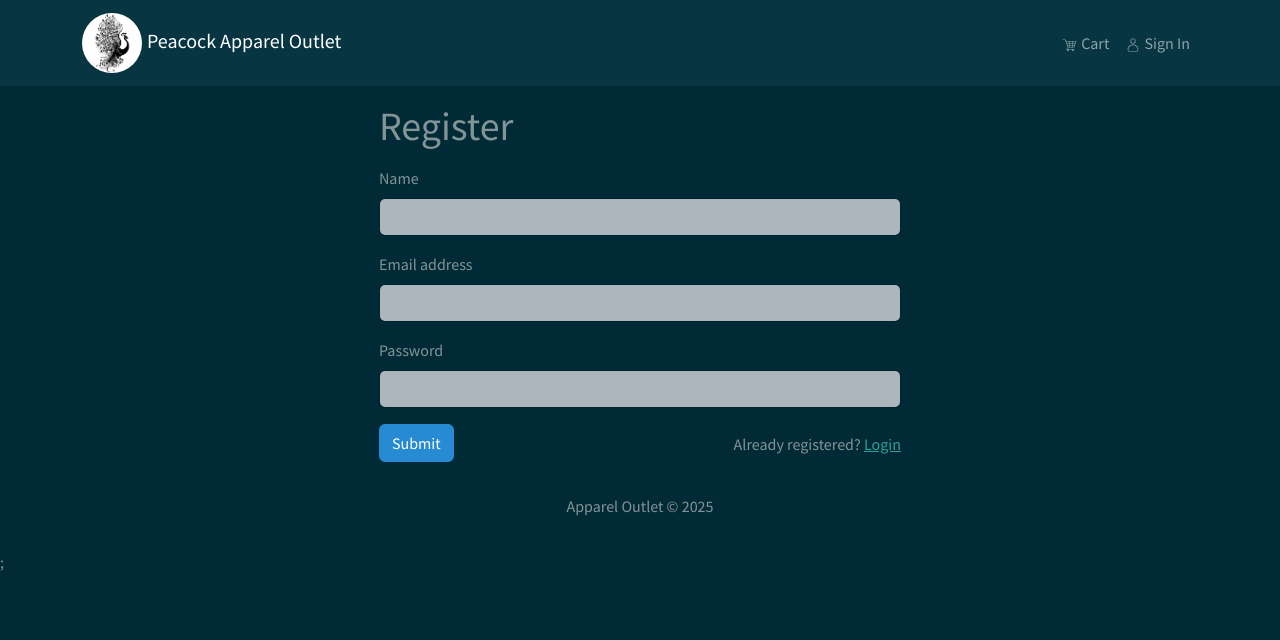
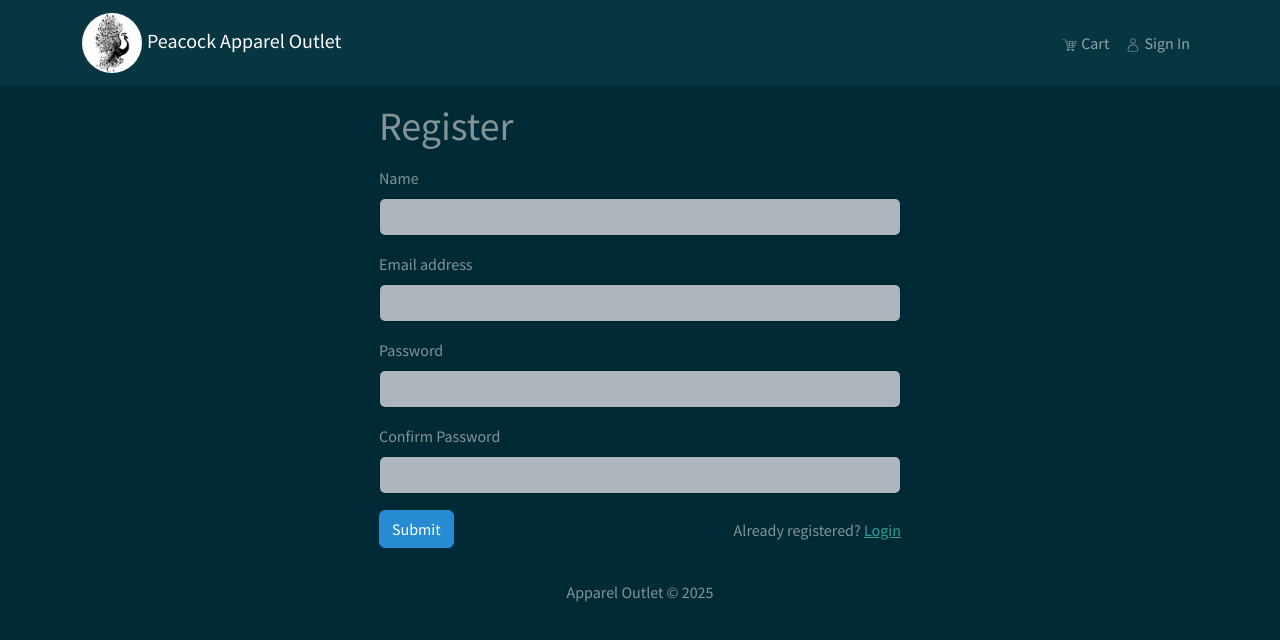
Before and after one commit to sjbenenate/apparel_store, a React (Create React App) app in the folder ui/: page /register in a window 1280 px wide. Shown: the top 640 px of the page. Built offline with nearby package versions, Linux system fonts and the light colour scheme; no server answers.

Commit message:
register form confirm password field

```diff
--- a/ui/src/components/login_form.jsx
+++ b/ui/src/components/login_form.jsx
@@ -28,13 +28,8 @@ const LoginForm = ({ redirect }) => {
             dispatch(setUserCredentials({ ...res }));
             // navigate in useEffect for simple code
         } catch (err) {
-            if (err.status === 409) {
-                const msg = err?.data?.message || err?.error;
-                setAlertMessage(msg);
-                console.warn(msg);
-            } else {
-                console.error(err);
-            }
+            const msg = err?.data?.message || err?.error;
+            setAlertMessage(msg);
         }
     };
 
@@ -48,7 +43,7 @@ const LoginForm = ({ redirect }) => {
                 <Form.Label>Email Address</Form.Label>
                 <Form.Control
                     type="email"
-                    autoComplete="email"
+                    autoComplete="email username"
                     value={inputEmail}
                     onChange={(e) => setInputEmail(e.target.value)}
                 />
--- a/ui/src/components/register_form.jsx
+++ b/ui/src/components/register_form.jsx
@@ -10,6 +10,7 @@ const RegisterForm = ({ redirect }) => {
     const [inputEmail, setInputEmail] = useState('');
     const [inputName, setInputName] = useState('');
     const [inputPassword, setInputPassword] = useState('');
+    const [confirmPassword, setConfirmPassword] = useState('');
     const [alertMessage, setAlertMessage] = useState(null);
 
     const [registerQuery, registerStatus] = useRegisterMutation();
@@ -18,6 +19,10 @@ const RegisterForm = ({ redirect }) => {
 
     const handleSubmit = async (e) => {
         e.preventDefault();
+        if (inputPassword !== confirmPassword) {
+            setAlertMessage('Passwords to not match!');
+            return;
+        }
         try {
             const res = await registerQuery({
                 name: inputName,
@@ -27,15 +32,11 @@ const RegisterForm = ({ redirect }) => {
             setAlertMessage(null);
             dispatch(setUserCredentials({ ...res }));
         } catch (err) {
-            if (err.status === 409) {
-                const msg = err?.data?.message || err?.error;
-                setAlertMessage(msg);
-                console.warn(msg);
-            } else {
-                console.error(err);
-            }
+            const msg = err?.data?.message || err?.error;
+            setAlertMessage(msg);
         }
     };
+
     return (
         <Form onSubmit={handleSubmit}>
             <h1>Register</h1>
@@ -69,6 +70,15 @@ const RegisterForm = ({ redirect }) => {
                     onChange={(e) => setInputPassword(e.target.value)}
                 />
             </Form.Group>
+            <Form.Group className="my-3" controlId="confirm-password">
+                <Form.Label>Confirm Password</Form.Label>
+                <Form.Control
+                    type="password"
+                    autoComplete="new-password"
+                    value={confirmPassword}
+                    onChange={(e) => setConfirmPassword(e.target.value)}
+                />
+            </Form.Group>
             <Form.Group className="d-flex flex-wrap justify-content-between">
                 <Button
                     type="submit"
```
